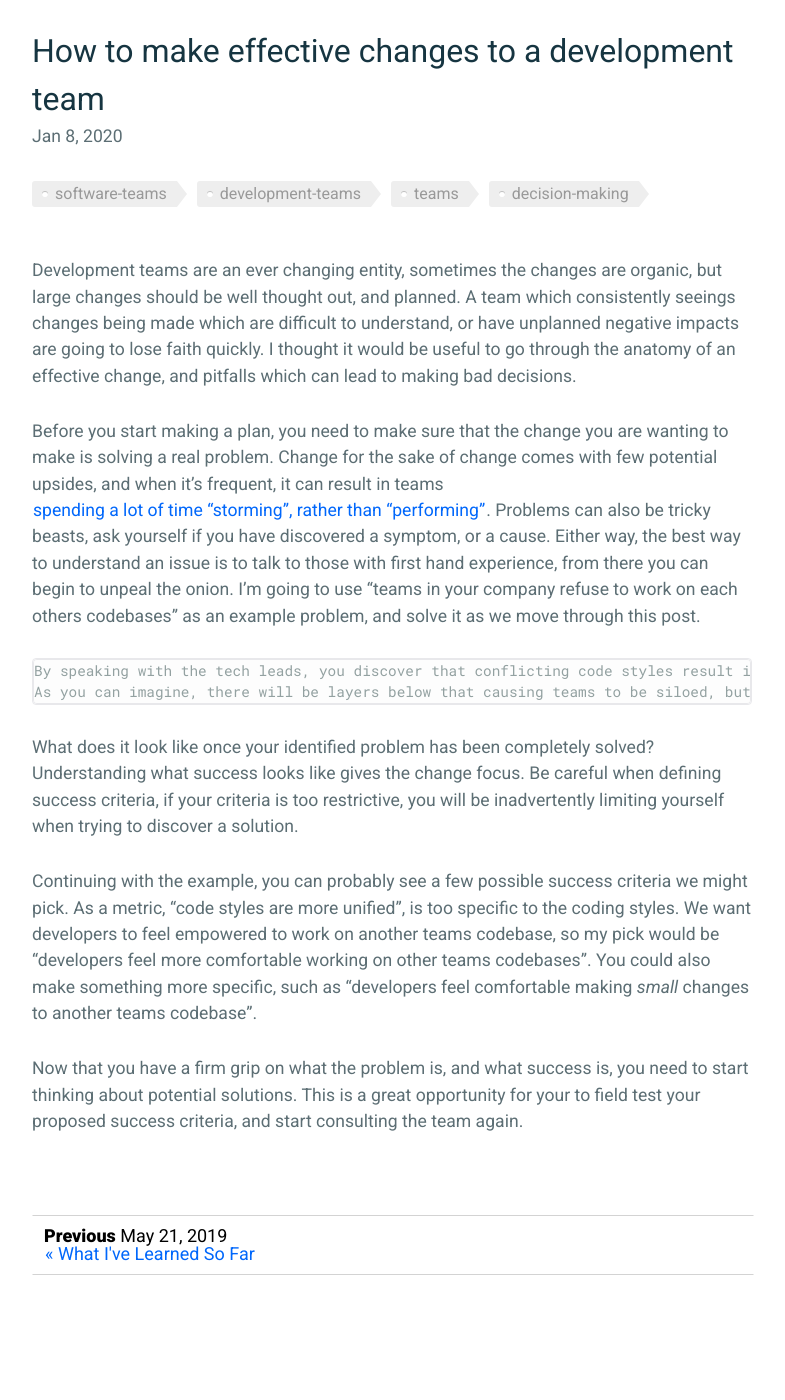
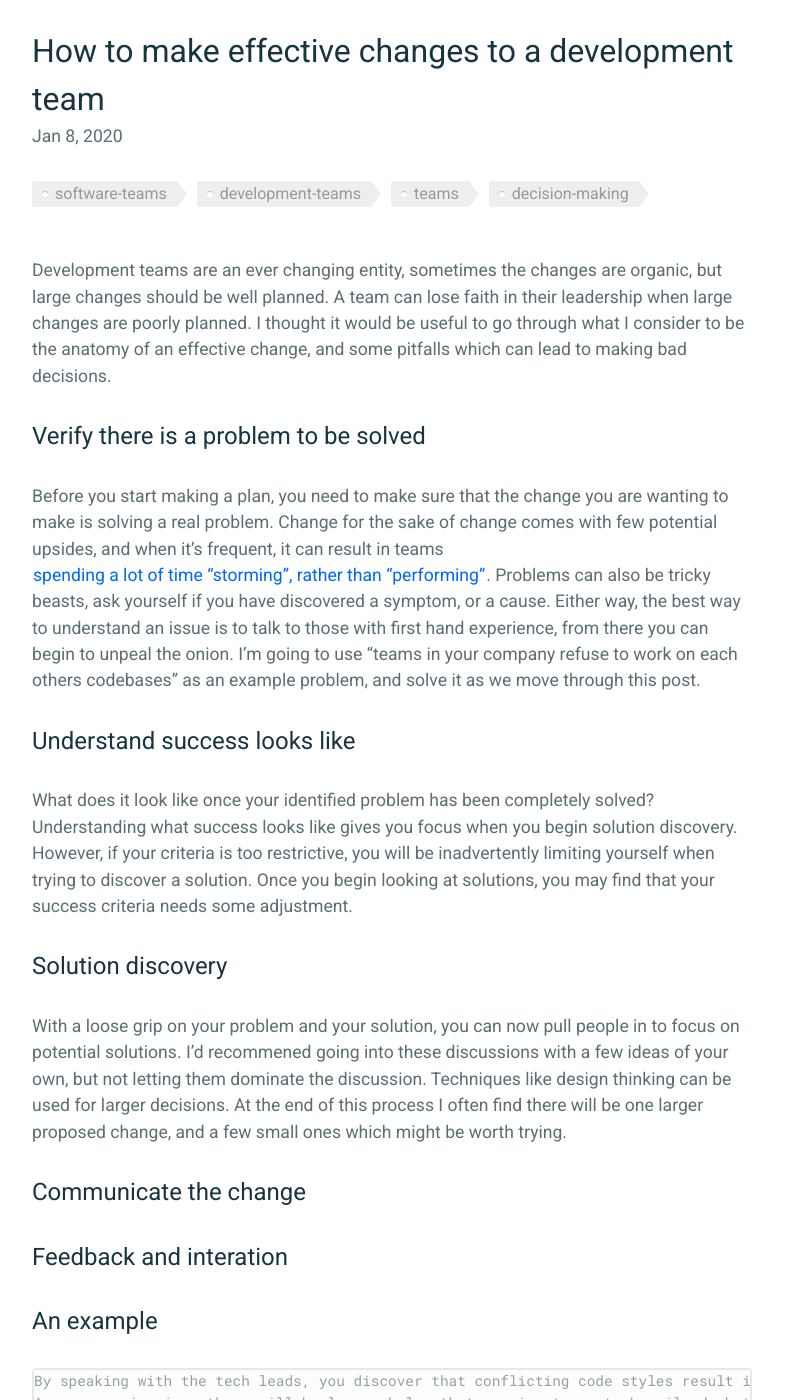
Before and after one commit to andyhansen/blog, a Jekyll site: the page built from _posts/2020-01-08-making-satisfying-changes-to-software-teams.md, in a window 1280 px wide and 1400 px high, scrolled down 200 px. Shown: the whole window, without its empty margins (248-1033 px from the left). Built offline with Jekyll 4.4.1, drawn with Linux system fonts in a browser that asks for light colours; nearby versions of some CDN libraries; comment, search, counter and statistics services are not loaded; some of the changed text lies outside the part shown.

Commit message:
headers and more

```diff
--- a/_posts/2020-01-08-making-satisfying-changes-to-software-teams.md
+++ b/_posts/2020-01-08-making-satisfying-changes-to-software-teams.md
@@ -6,26 +6,43 @@ tags: software-teams development-teams teams decision-making
 comments: true
 ---
 
-Development teams are an ever changing entity, sometimes the changes are organic, but large changes should be well thought out, and planned.
-A team which consistently seeings changes being made which are difficult to understand, or have unplanned negative impacts are going to lose faith quickly.
-I thought it would be useful to go through the anatomy of an effective change, and pitfalls which can lead to making bad decisions.
+Development teams are an ever changing entity, sometimes the changes are organic, but large changes should be well planned.
+A team can lose faith in their leadership when large changes are poorly planned.
+I thought it would be useful to go through what I consider to be the anatomy of an effective change, and some pitfalls which can lead to making bad decisions.
+
+## Verify there is a problem to be solved
 
 Before you start making a plan, you need to make sure that the change you are wanting to make is solving a real problem.
 Change for the sake of change comes with few potential upsides, and when it's frequent, it can result in teams [spending a lot of time "storming", rather than "performing"](https://www.mindtools.com/pages/article/newLDR_86.htm).
 Problems can also be tricky beasts, ask yourself if you have discovered a symptom, or a cause.
 Either way, the best way to understand an issue is to talk to those with first hand experience, from there you can begin to unpeal the onion. I'm going to use "teams in your company refuse to work on each others codebases" as an example problem, and solve it as we move through this post.
 
+## Understand success looks like
+
+What does it look like once your identified problem has been completely solved?
+Understanding what success looks like gives you focus when you begin solution discovery.
+However, if your criteria is too restrictive, you will be inadvertently limiting yourself when trying to discover a solution.
+Once you begin looking at solutions, you may find that your success criteria needs some adjustment.
+
+## Solution discovery
+
+With a loose grip on your problem and your solution, you can now pull people in to focus on potential solutions.
+I'd recommened going into these discussions with a few ideas of your own, but not letting them dominate the discussion.
+Techniques like design thinking can be used for larger decisions.
+At the end of this process I often find there will be one larger proposed change, and a few small ones which might be worth trying.
+
+## Communicate the change
+
+## Feedback and interation
+
+## An example
+
     By speaking with the tech leads, you discover that conflicting code styles result in code reviews full of nitpicks.
     As you can imagine, there will be layers below that causing teams to be siloed, but I'll keep it simple in this case.
 
-What does it look like once your identified problem has been completely solved?
-Understanding what success looks like gives the change focus.
-Be careful when defining success criteria, if your criteria is too restrictive, you will be inadvertently limiting yourself when trying to discover a solution.
+    Continuing with the example, you can probably see a few possible success criteria we might pick.
+    As a metric, "code styles are more unified", is too specific to the coding styles.
+    We want developers to feel empowered to work on another teams codebase, so my pick would be "developers feel more comfortable working on other teams codebases".
+    You could also make something more specific, such as "developers feel comfortable making _small_ changes to another teams codebase".
 
-   Continuing with the example, you can probably see a few possible success criteria we might pick.
-   As a metric, "code styles are more unified", is too specific to the coding styles.
-   We want developers to feel empowered to work on another teams codebase, so my pick would be "developers feel more comfortable working on other teams codebases".
-   You could also make something more specific, such as "developers feel comfortable making _small_ changes to another teams codebase".
-
-Now that you have a firm grip on what the problem is, and what success is, you need to start thinking about potential solutions.
-This is a great opportunity for your to field test your proposed success criteria, and start consulting the team again.
+    You're now bringing those tech leads back, with
```
